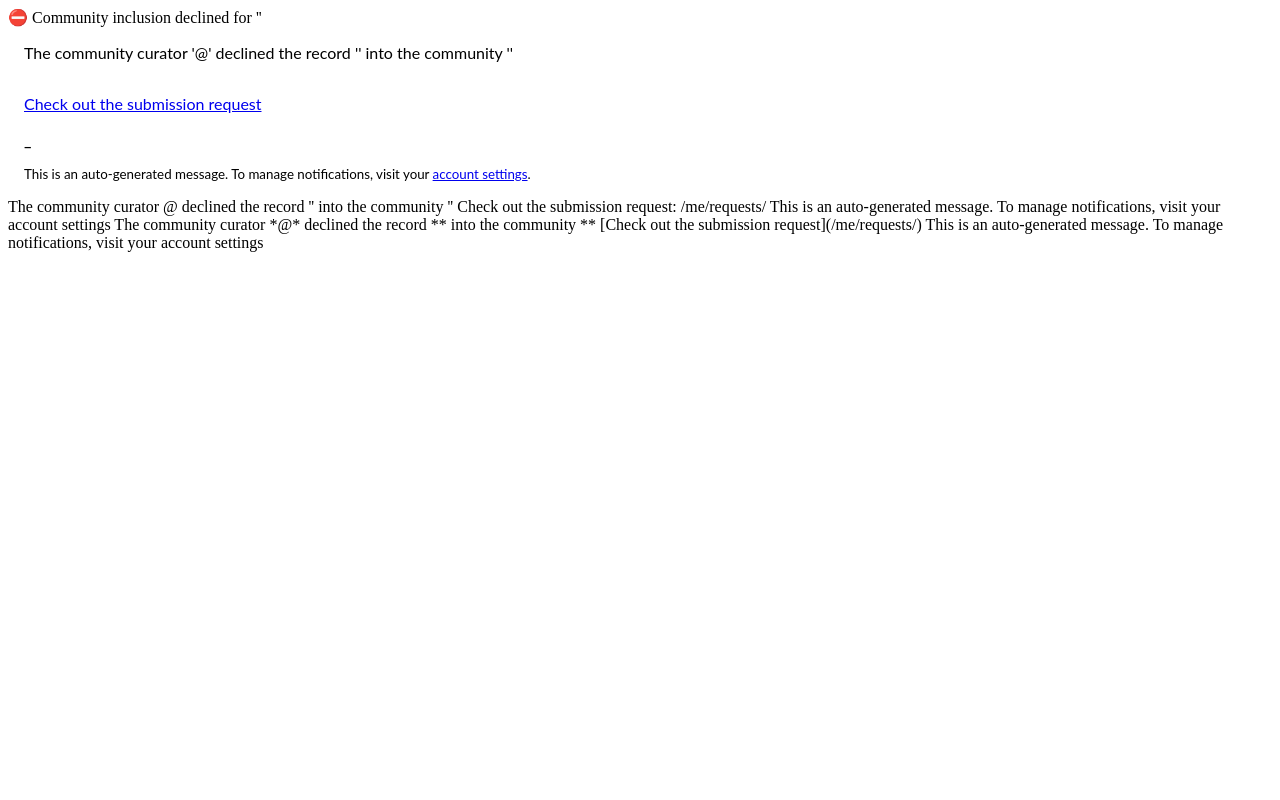
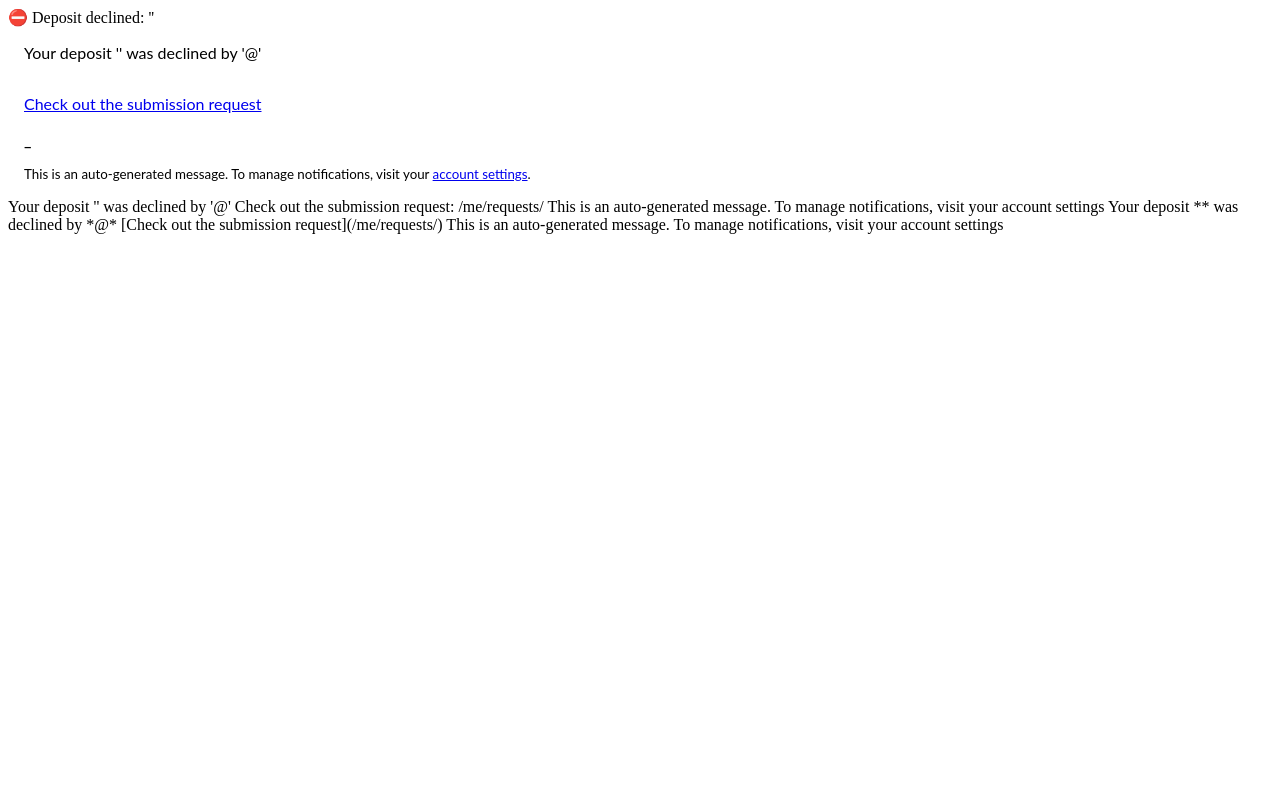
Before and after one commit to ImperialCollegeLondon/fair-data-repository, a Python web app: template templates/semantic-ui/invenio_notifications/community-submission.decline.jinja in a window 1280 px wide. Run offline with Jinja, Linux system fonts and the light colour scheme; the template is opened without the code that fills it, so the values that code supplies are empty.

Commit message:
Decline template.

```diff
--- a/templates/semantic-ui/invenio_notifications/community-submission.decline.jinja
+++ b/templates/semantic-ui/invenio_notifications/community-submission.decline.jinja
@@ -20,13 +20,14 @@
 %}
 
 {%- block subject -%}
-       {{ _("⛔️ Community inclusion declined for '{record_title}'").format(record_title=record_title) }}
+       {{ _("⛔️ Deposit declined: '{record_title}'").format(record_title=record_title) }}
 {%- endblock subject -%}
 
 {%- block html_body -%}
     <table style="font-family:'Lato',Helvetica,Arial,sans-serif;border-spacing:15px">
         <tr>
-            <td>{{ _("The community curator '@{curator_name}' declined the record '{record_title}' into the community '{community_title}'").format(curator_name=curator_name, community_title=community_title, record_title=record_title) }}
+            <td>
+            {{ _("Your deposit '{record_title}' was declined by '@{curator_name}'").format(record_title=record_title, curator_name=curator_name) }}
             {% if message %}
             {{ _(" with the following message:")}}
             {% endif %}
@@ -50,7 +51,7 @@
 {%- endblock html_body %}
 
 {%- block plain_body -%}
-{{ _("The community curator @{curator_name} declined the record '{record_title}' into the community '{community_title}'").format(curator_name=curator_name, community_title=community_title, record_title=record_title) }}
+{{ _("Your deposit '{record_title}' was declined by '@{curator_name}'").format(record_title=record_title, curator_name=curator_name) }}
 
 {% if message %}
 {{ _("with the following message:")}}
@@ -64,7 +65,7 @@
 
 {# Markdown for Slack/Mattermost/chat #}
 {%- block md_body -%}
-{{ _("The community curator *@{curator_name}* declined the record *{record_title}* into the community *{community_title}*").format(curator_name=curator_name, community_title=community_title, record_title=record_title) }}
+{{ _("Your deposit *{record_title}* was declined by *@{curator_name}*").format(record_title=record_title, curator_name=curator_name) }}
 
 {% if message %}
 {{ _("with the following message:")}}
```
